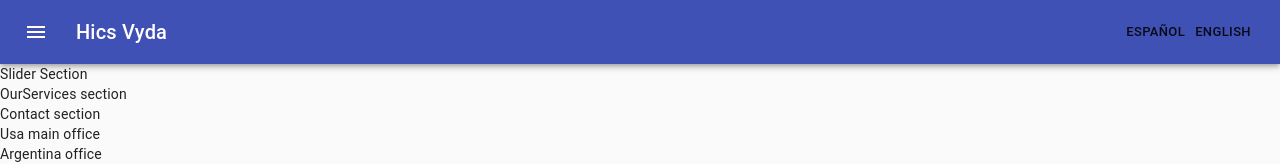
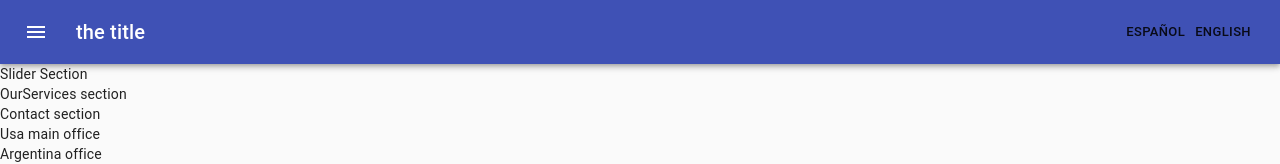
Before and after one commit to carlavgonzalez25/hics-landing, a React (Create React App) app: page / in a window 1280 px wide. Shown: the top 164 px of the page. Built offline with nearby package versions, Linux system fonts and the light colour scheme.

Commit message:
Adds title example

```diff
--- a/src/Pages/Landing/Sections/Contact.js
+++ b/src/Pages/Landing/Sections/Contact.js
@@ -1,6 +1,6 @@
 import React from 'react'
 //Config
-import contactInfo from '../../../config/contact'
+import contactInfo from 'config/contact'
 
 //Components
 import ContactBox from '../Components/ContactBox'
--- a/src/Pages/Landing/Sections/Header.js
+++ b/src/Pages/Landing/Sections/Header.js
@@ -3,6 +3,7 @@ import i18n from 'i18next'
 import { makeStyles } from '@material-ui/core/styles'
 import { Typography, Button, AppBar, IconButton, Toolbar } from '@material-ui/core'
 import MenuIcon from '@material-ui/icons/Menu'
+import { useTranslation } from 'react-i18next'
 
 const useStyles = makeStyles((theme) => ({
   root: {
@@ -19,6 +20,8 @@ const useStyles = makeStyles((theme) => ({
 const Header = () => {
   const changeLanguage = (lan) => i18n.changeLanguage(lan)
   const classes = useStyles()
+  const { t } = useTranslation()
+
   return (
     <AppBar position="static">
       <Toolbar>
@@ -26,7 +29,7 @@ const Header = () => {
           <MenuIcon />
         </IconButton>
         <Typography variant="h6" className={classes.title}>
-          Hics Vyda
+          {t('title')}
         </Typography>
         <Button onClick={() => changeLanguage('es')} size="small">
           Español
--- a/src/config/i18n.js
+++ b/src/config/i18n.js
@@ -3,11 +3,13 @@ export default {
     en: {
       translation: {
         office: '{{place}} office',
+        title: 'the title',
       },
     },
     es: {
       translation: {
         office: 'Oficina en {{place}}',
+        title: 'el título',
       },
     },
   },
```
